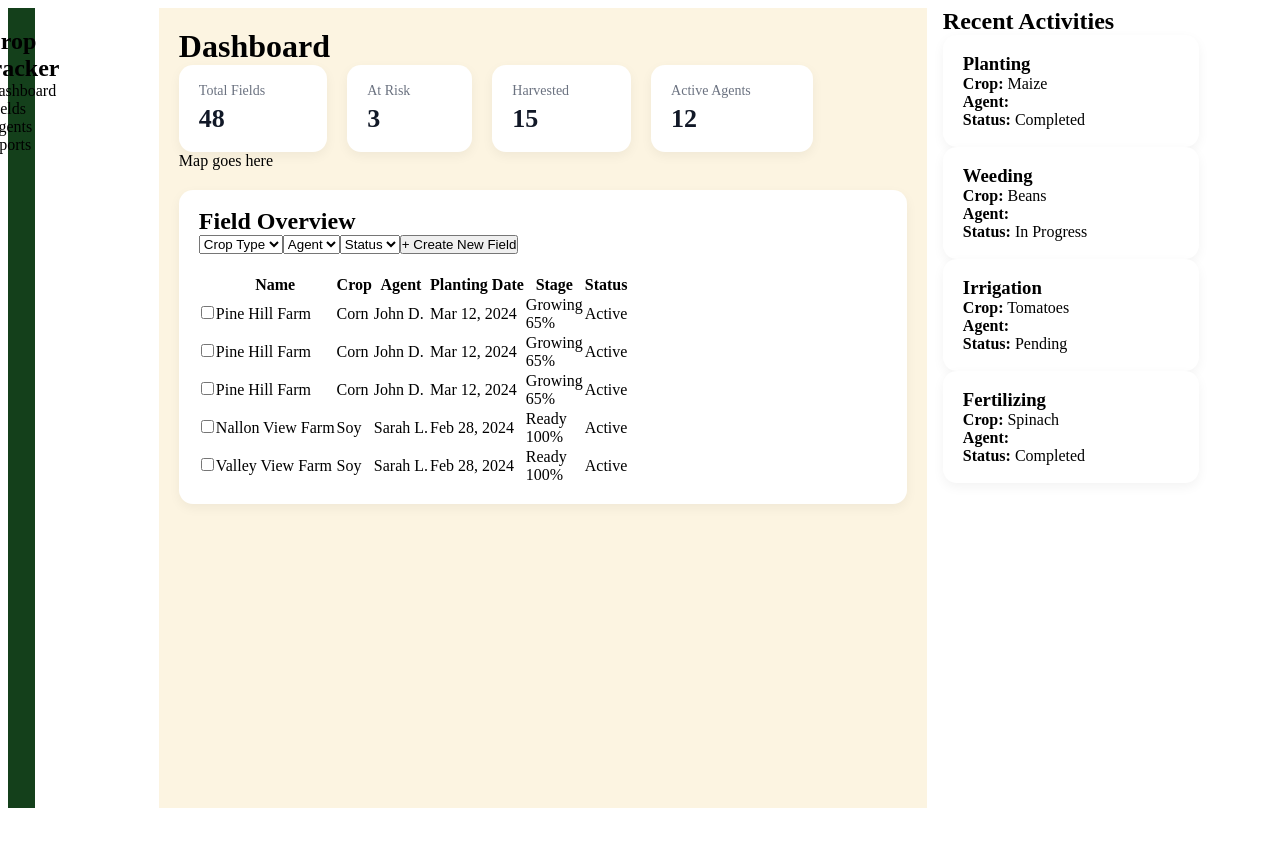
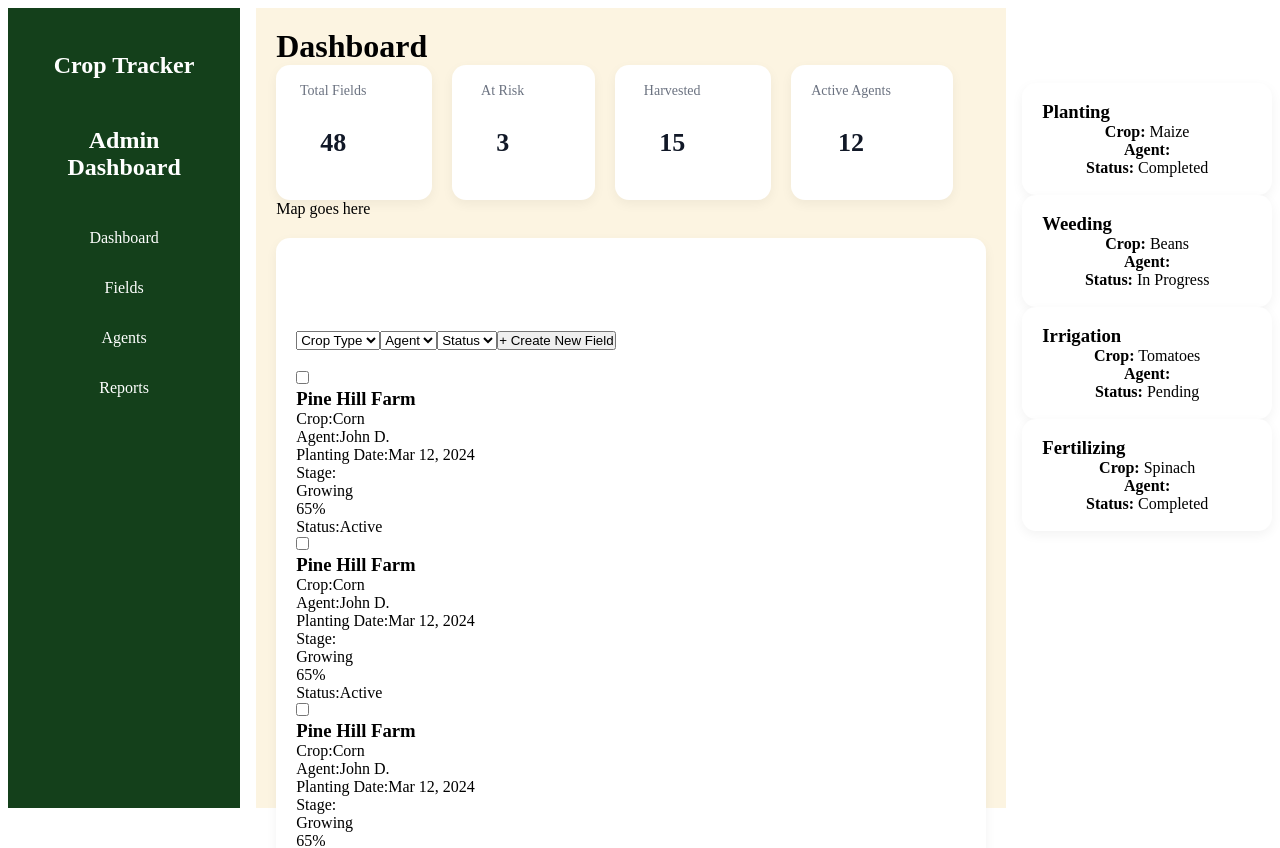
Before and after one commit to johnndi/cropTracker, a React (Vite) app in the folder client/: page / in a window 1280 px wide. Shown: the top 848 px of the page. Before the commit the page ends 816 px from the top, so only its background shows below. Built offline with nearby package versions, Linux system fonts and the light colour scheme.

Commit message:
add some styling changes

```diff
--- a/client/src/Components/Sidebar.jsx
+++ b/client/src/Components/Sidebar.jsx
@@ -1,16 +1,52 @@
+import { Link , useNavigate} from "react-router-dom";
+// import useUserStore from "../../store/user.store";
 import "./sidebar.css"
 const Sidebar = () => {
     return (
         <div className="sidebar">
-            <h2>Crop tracker</h2>
-            <ul>
-                <li>Dashboard</li>
-                <li>Fields</li>
-                <li>Agents</li>
-                <li>reports</li>
-            </ul>
+            <h2>Crop Tracker</h2>
+             <h2>Admin Dashboard</h2>
+{/* //         <p>Welcome, {user?.data?.fullName}</p> */}
+         <nav className="navs">
+          <ul className="list">
+           <li>
+               <Link to="/Admin">Dashboard</Link>
+             </li>
+             <li>
+               <Link to="/Admin/Addadmin">Fields</Link>
+             </li>
+             <li>
+               <Link to="/Admin/Porders">Agents</Link>
+             </li>
+             <li>
+               <Link to="/Admin/Addmenu">Reports</Link>
+             </li>
+
+           </ul>
+         </nav>
+{/* // <button className="logout" onClick={handleLogoutClick}>log out</button> */}
         </div>
     )
 }
 
 export default Sidebar
+//
+// const Dashboard=()=>{
+//     const { user ,clearUser} = useUserStore();
+// const navigate= useNavigate();
+//     const handleLogoutClick = () => {
+//       clearUser();
+//       navigate("/");
+//     };
+//     return(
+// <div>
+
+//     <div className="dashboard">
+//
+
+//     </div>
+
+// </div>
+//     );
+// }
+// export default Dashboard
--- a/client/src/Components/sidebar.css
+++ b/client/src/Components/sidebar.css
@@ -1,5 +1,5 @@
 .sidebar{
-    width: 20%;
+    width:100%;
     height: 100vh;
     background-color: #14401b;
     display: flex;
@@ -7,3 +7,43 @@
     align-items: center;
     padding-top: 20px;
 }
+
+.navs{
+    display: flex;
+    align-items: center;
+    text-align: center;
+  flex-direction: column;
+  justify-content: space-around;
+
+   gap: 1rem;
+    list-style: none;
+    padding: 1.5rem;
+}
+.navs a{
+    text-transform: capitalize;
+    text-decoration: none;
+    color: white;
+    list-style: none;
+}
+.list{
+    list-style: none;
+    display: flex;
+    flex-direction: column;
+    justify-content:center;
+    gap: 2rem;
+}
+h2{
+    text-transform: capitalize;
+    color: white;
+    text-align: center;
+    padding: 0.5rem;
+    margin: 1rem;
+}
+p{
+    text-transform: capitalize;
+    text-align: center;
+}
+.navs a:hover{
+    color: orange;
+    font-weight: bold;
+}
--- a/client/src/Pages/Admin/Dashboard.jsx
+++ b/client/src/Pages/Admin/Dashboard.jsx
@@ -7,16 +7,12 @@ import "./Dashboard.css";
 const Dashboard = () => {
   return (
     <div className="dashboard-container">
-
-
       <div className="sidebar-container">
         <Sidebar />
       </div>
 
-
       <div className="dashboard">
         <h1>Dashboard</h1>
-
 
         <div className="stat-cards">
           <StatCard label="Total Fields" value={48} />
@@ -30,7 +26,7 @@ const Dashboard = () => {
           <div className="map-placeholder">Map goes here</div>
         </div>
 
-
+        {/* Field Overview - Card Layout */}
         <div className="field-overview">
           <div className="fo-header">
             <h2>Field Overview</h2>
@@ -42,28 +38,31 @@ const Dashboard = () => {
             </div>
           </div>
 
-          <table className="fo-table">
-            <thead>
-              <tr>
-                <th></th>
-                <th>Name</th>
-                <th>Crop</th>
-                <th>Agent</th>
-                <th>Planting Date</th>
-                <th>Stage</th>
-                <th>Status</th>
-              </tr>
-            </thead>
+          <div className="fo-cards">
+            {fieldData.map((f) => (
+              <div key={f.id} className="field-card">
+                <div className="card-header">
+                  <input type="checkbox" />
+                  <h3>{f.name}</h3>
+                </div>
 
-            <tbody>
-              {fieldData.map((f) => (
-                <tr key={f.id}>
-                  <td><input type="checkbox" /></td>
-                  <td>{f.name}</td>
-                  <td>{f.crop}</td>
-                  <td>{f.agent}</td>
-                  <td>{f.date}</td>
-                  <td>
+                <div className="card-content">
+                  <div className="card-row">
+                    <span className="label">Crop:</span>
+                    <span className="value">{f.crop}</span>
+                  </div>
+                  <div className="card-row">
+                    <span className="label">Agent:</span>
+                    <span className="value">{f.agent}</span>
+                  </div>
+                  <div className="card-row">
+                    <span className="label">Planting Date:</span>
+                    <span className="value">{f.date}</span>
+                  </div>
+
+                  <div className="card-row">
+                    <span className="label">Stage:</span>
+                    <div className="stage-info">
                       <span>{f.stage}</span>
                       <div className="stage-bar">
                         <div
@@ -72,16 +71,18 @@ const Dashboard = () => {
                         />
                       </div>
                       <span>{f.pct}%</span>
-                  </td>
-                  <td>
-                    <span className="badge-active">{f.status}</span>
-                  </td>
-                </tr>
-              ))}
-            </tbody>
-          </table>
+                    </div>
                   </div>
 
+                  <div className="card-row">
+                    <span className="label">Status:</span>
+                    <span className="badge-active">{f.status}</span>
+                  </div>
+                </div>
+              </div>
+            ))}
+          </div>
+        </div>
 
       </div>
        <div className="recent-activity">
```
Lines whose indentation alone changed are shown as unchanged.
